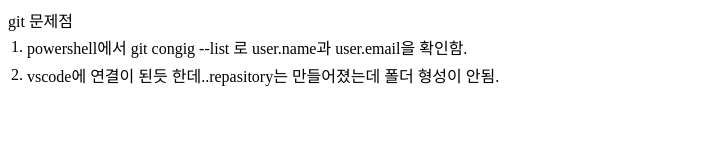
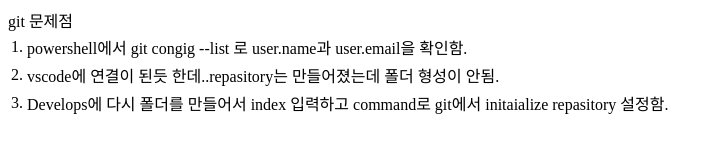
Before and after one commit to obnTARDIS/practice_git, a plain HTML site: page docs/index.html in a window 1280 px wide. Shown: the whole page, without its empty margins (0-722 px from the left). Drawn offline with Linux system fonts and the light colour scheme.

Commit message:
3번 추가

```diff
--- a/docs/index.html
+++ b/docs/index.html
@@ -25,6 +25,9 @@
                     폴더 형성이 안됨.
                 </td>
             </tr>
+            <tr>
+                <td>3.</td><td>Develops에 다시 폴더를 만들어서 index 입력하고 command로 git에서 initaialize repasitory 설정함. </td>
+            </tr>
         </table>
 
 
```
